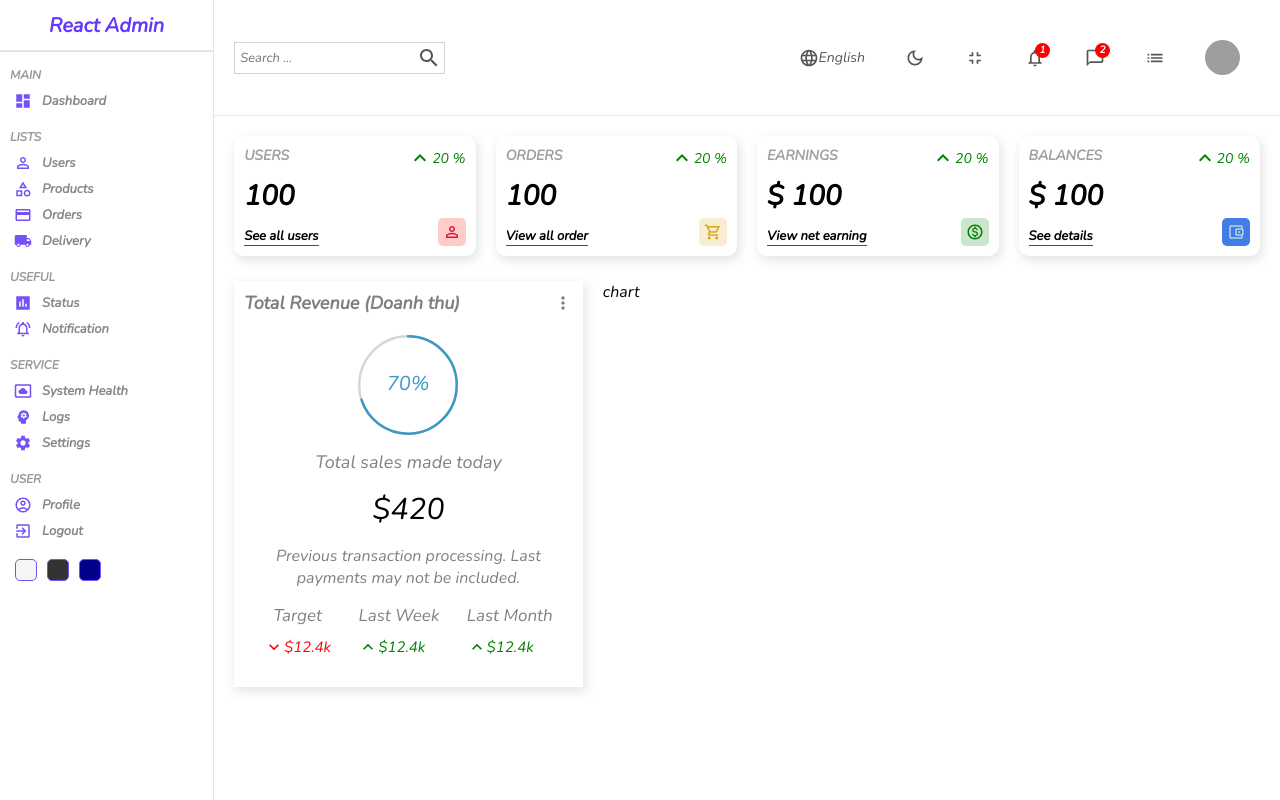
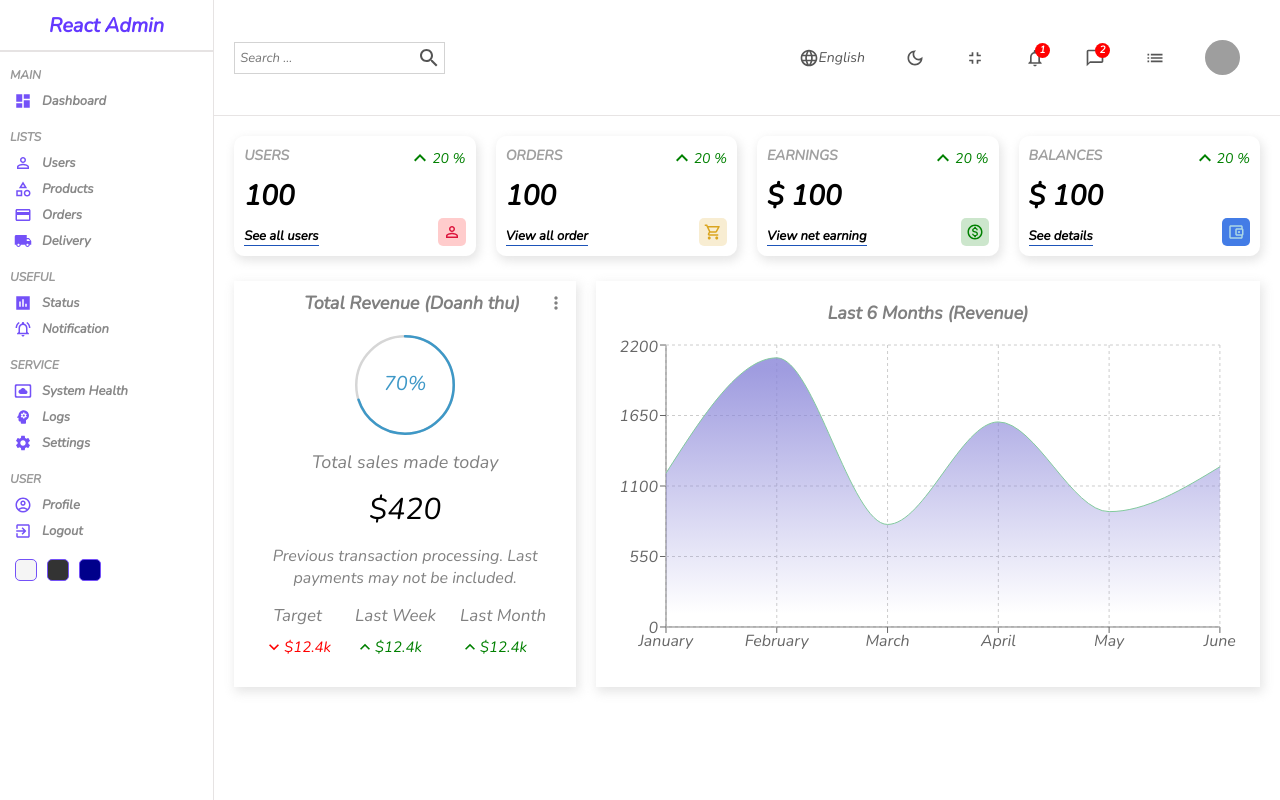
Before and after one commit to tuanvu9981/React_Admin_Panel, a React (Create React App) app in the folder react-admin/: page / in a window 1280 px wide. Built offline with nearby package versions, Linux system fonts and the light colour scheme; grey boxes are pictures that could not be loaded.

Commit message:
add recharts library with mock data

```diff
--- a/react-admin/src/components/chart/Chart.jsx
+++ b/react-admin/src/components/chart/Chart.jsx
@@ -1,10 +1,55 @@
 import React from "react";
+import { AreaChart, Area, XAxis, YAxis, CartesianGrid, Tooltip, ResponsiveContainer } from "recharts";
 import "./chart.scss";
 
 const Chart = () => {
+
+    const data = [
+        { name: "January", total: 1200 },
+        { name: "February", total: 2100 },
+        { name: "March", total: 800 },
+        { name: "April", total: 1600 },
+        { name: "May", total: 900 },
+        { name: "June", total: 1250 }
+    ];
     return (
         <div className="chart">
-            chart
+            <div className="title">Last 6 Months (Revenue)</div>
+            {/* <ResponsiveContainer width="100%" height="100%"> height =100% --> Kéo dài vô tận xuống dưới  */}
+            <ResponsiveContainer width="100%" aspect={2/1}>
+            {/* aspect={2/1} --> height = 1/2 width */}
+                <AreaChart width={730} height={250} data={data}
+                    margin={{ top: 10, right: 30, left: 0, bottom: 0 }}>
+                    <defs>
+                        <linearGradient id="total" x1="0" y1="0" x2="0" y2="1">
+                            <stop offset="5%" stopColor="#8884d8" stopOpacity={0.8} />
+                            <stop offset="95%" stopColor="#8884d8" stopOpacity={0} />
+                        </linearGradient>
+                        {/* <linearGradient id="colorPv" x1="0" y1="0" x2="0" y2="1">
+                            <stop offset="5%" stopColor="#82ca9d" stopOpacity={0.8} />
+                            <stop offset="95%" stopColor="#82ca9d" stopOpacity={0} />
+                        </linearGradient> */}
+                    </defs>
+                    <XAxis dataKey="name" />
+                    <YAxis />
+                    <CartesianGrid strokeDasharray="3 3" />
+                    <Tooltip />
+                    <Area
+                        type="monotone"
+                        dataKey="total"
+                        stroke="#82ca9d"
+                        fillOpacity={1}
+                        fill="url(#total)"
+                    />
+                    {/* <Area
+                        type="monotone"
+                        dataKey="pv"
+                        stroke="#82ca9d"
+                        fillOpacity={1}
+                        fill="url(#total)"
+                    /> */}
+                </AreaChart>
+            </ResponsiveContainer>
         </div>
     )
 }
--- a/react-admin/src/components/chart/chart.scss
+++ b/react-admin/src/components/chart/chart.scss
@@ -1,4 +1,19 @@
 .chart{
     flex: 4;
 
+    -webkit-box-shadow: 2px 4px 10px 1px rgba(0,0,0,0.47);
+    box-shadow: 2px 4px 10px 1px rgba(201,201,201,0.47);
+    padding: 10px;
+    color: gray;
+
+
+    .title{
+        text-align: center;
+        margin-top: 10px;
+        margin-bottom: 10px;
+        font-size: 18px;
+        font-weight: bold;
+    }
+
+
 }
--- a/react-admin/src/components/featured/featured.scss
+++ b/react-admin/src/components/featured/featured.scss
@@ -9,13 +9,14 @@
     .top{
         display: flex;
         align-items: center;
-        justify-content: space-between; //Icon & <h1> tách về 2 phía
+        justify-content: space-between; //Icon & <h1> tách về 2 phía --> text-align VÔ TÁC DỤNG
         color: gray;
 
         .title{
+            text-align: center;
             font-size: 18px;
-            font-weight: 500%;
-            // margin-left: 150px;
+            font-weight: bold;
+            margin-left: 60px;
         }
     }
 
--- a/react-admin/src/pages/home/Home.jsx
+++ b/react-admin/src/pages/home/Home.jsx
@@ -25,6 +25,8 @@
                     <Featured/>
                     <Chart/>
                 </div>
+
+
             </div>
         </div>
     )
```
Also changed, not shown: react-admin/package.json (+5 -4 lines), 1 other file (tests, documents, lock files or other folders).
